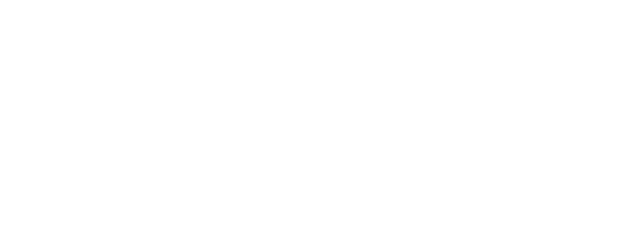
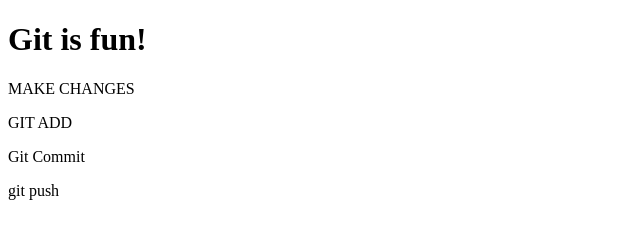
Before and after one commit to RBLutsky/git-fun, a plain HTML site: page index.html in a window 1280 px wide. Shown: the whole page, without its empty margins (0-640 px from the left). Drawn offline with Linux system fonts and the light colour scheme.

Commit message:
list of git directions

```diff
--- a/index.html
+++ b/index.html
@@ -5,6 +5,10 @@
     <title>Week 1: Git Fun day 2</title>
   </head>
   <body>
-
+    <h1>Git is fun!</h1>
+    <p>MAKE CHANGES</p>
+    <p>GIT ADD</p>
+    <p>Git Commit</p>
+    <p>git push</p>
   </body>
 </html>
```
